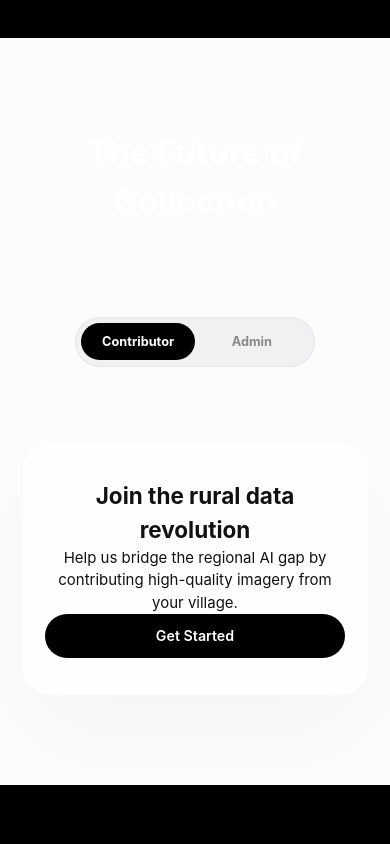
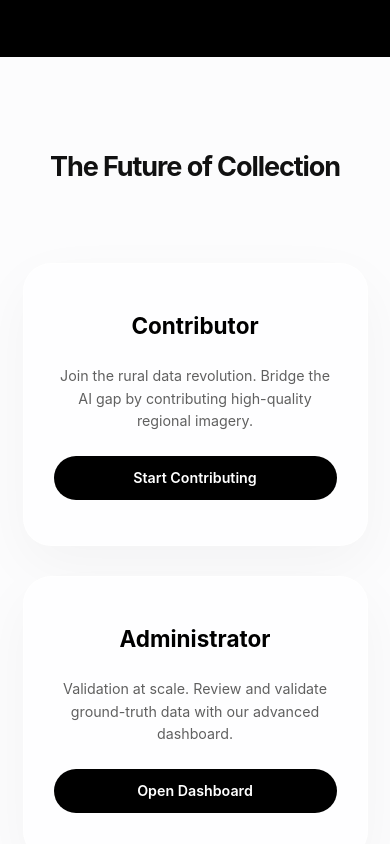
Before and after one commit to AashrayS/Joshtalks-AI, a Next.js app in the folder joshtalks-ai/: page / in a window 390 px wide. Shown: the part 1180-2024 px from the top of the page. Built offline with nearby package versions, Linux system fonts and the light colour scheme.

Commit message:
feat: revamp mode section and optimize mobile icons

```diff
--- a/joshtalks-ai/src/app/home.css
+++ b/joshtalks-ai/src/app/home.css
@@ -10,7 +10,7 @@
 
 /* Hero Section */
 .hero {
-  min-height: 100vh; /* Controlled by 100vh sectioning */
+  min-height: 100vh;
   display: flex;
   flex-direction: column;
   align-items: center;
@@ -20,7 +20,7 @@
 }
 
 .brand-badge {
-  font-size: 0.8rem; /* Scaled down */
+  font-size: 0.8rem;
   font-weight: 600;
   color: var(--text-secondary);
   background: var(--bg-accent);
@@ -31,7 +31,7 @@
 }
 
 .typewriter-h1 {
-  font-size: clamp(2.5rem, 6vw, 4.5rem); /* Scaled down significantly */
+  font-size: clamp(2.5rem, 6vw, 4.5rem);
   font-weight: 700;
   line-height: 1.1;
   letter-spacing: -0.05em;
@@ -40,7 +40,7 @@
 }
 
 .hero-subtext {
-  font-size: 1.15rem; /* Scaled down */
+  font-size: 1.15rem;
   color: var(--text-secondary);
   line-height: 1.7;
   margin: 1.5rem 0 3rem;
@@ -114,75 +114,65 @@
 }
 
 .section-text.centered h2 {
+  color: #111;
+  font-size: 3rem;
+  font-weight: 700;
+  margin-bottom: 2rem;
+  letter-spacing: -0.04em;
+}
+
+.dark-context .section-text.centered h2 {
   color: #fff;
-  font-size: 3rem;
 }
 
 .section-text.centered p {
   color: #888;
 }
 
-/* Mode Section - Fullscreen */
+/* Mode Section - Direct Join Layout */
 .mode-section {
   min-height: 100vh;
   display: flex;
   flex-direction: column;
   align-items: center;
   justify-content: center;
-  gap: 6rem; /* Increased gap from 4rem */
+  gap: 5rem;
+  text-align: center;
 }
 
-.mode-toggle-wrapper {
-  display: flex;
-  justify-content: center;
-  margin-bottom: 2rem;
+.mode-grid {
+  display: grid;
+  grid-template-columns: 1fr 1fr;
+  gap: 3rem;
+  max-width: 1100px;
+  width: 100%;
 }
 
-.mode-toggle {
-  background: #f1f1f4;
-  padding: 0.35rem;
-  border-radius: 100px;
+.mode-card {
+  padding: 4rem 3rem;
+  text-align: center;
   display: flex;
-  position: relative;
-  width: 260px;
-  border: 1px solid rgba(0,0,0,0.05);
-}
-
-.mode-toggle button {
-  flex: 1;
-  padding: 0.75rem;
-  font-size: 0.85rem;
-  font-weight: 700;
-  color: #888; /* Inactive color */
-  z-index: 2;
+  flex-direction: column;
+  align-items: center;
+  gap: 1.5rem;
   transition: var(--transition);
 }
 
-.mode-toggle button.active {
-  color: #fff; /* Active color on black slider */
+.mode-card:hover {
+  transform: translateY(-5px);
+  box-shadow: 0 30px 60px rgba(0,0,0,0.06);
 }
 
-.mode-slider {
-  position: absolute;
-  top: 0.35rem;
-  left: 0.35rem;
-  width: calc(50% - 0.35rem);
-  height: calc(100% - 0.7rem);
-  background: #000;
-  border-radius: 100px;
-  transition: var(--transition);
-  z-index: 1;
+.mode-card h3 {
+  font-size: 1.5rem;
+  font-weight: 700;
+  color: #000;
 }
 
-.mode-slider.admin { transform: translateX(100%); }
-
-.mode-card {
-  max-width: 850px;
-  margin: 0 auto;
-  border: none;
-  padding: 5rem; /* Increased padding */
-  text-align: center;
-  box-shadow: 0 40px 100px rgba(0,0,0,0.03);
+.mode-card p {
+  color: var(--text-secondary);
+  font-size: 0.95rem;
+  line-height: 1.6;
 }
 
 /* Editor Preview Section - Fullscreen Dark */
@@ -197,7 +187,6 @@
   color: #fff;
 }
 
-/* High-Fidelity Editor Mockup (Light Mode Window) */
 .editor-window-container {
   position: relative;
   width: 100%;
@@ -227,7 +216,6 @@
   z-index: -1;
 }
 
-/* Sidebar */
 .editor-sidebar {
   width: 50px;
   background: #f8f8f9;
@@ -250,7 +238,6 @@
   color: #4285f4;
 }
 
-/* Main Editor Area */
 .editor-main {
   flex: 1;
   display: flex;
@@ -309,7 +296,6 @@
   background: #4285f4;
 }
 
-/* Breadcrumbs */
 .editor-breadcrumbs {
   background: #ffffff;
   padding: 0.75rem 1.5rem;
@@ -318,7 +304,6 @@
   border-bottom: 1px solid #f8f8f9;
 }
 
-/* Code Content Area */
 .editor-code-row {
   display: flex;
   padding: 1rem 0;
@@ -340,11 +325,11 @@
   flex: 1;
 }
 
-/* Specific High-Fidelity Highlighting */
-.st-purple { color: #a45ad3; } /* import, export, return */
-.st-pink { color: #d35a8f; }   /* function names */
-.st-orange { color: #e76c3c; } /* strings */
-.st-blue { color: #4285f4; }   /* types */
+/* Syntax Highlighting */
+.st-purple { color: #a45ad3; }
+.st-pink { color: #d35a8f; }
+.st-orange { color: #e76c3c; }
+.st-blue { color: #4285f4; }
 .st-comment { color: #b0b1b5; font-style: italic; }
 
 .code-line-active {
@@ -390,13 +375,15 @@
   }
 
   .icon-curve-container {
-    padding: 0 1rem;
+    padding: 0 2rem;
     overflow-x: auto;
-    justify-content: flex-start;
-    gap: 1.5rem;
-    -webkit-overflow-scrolling: touch;
+    display: flex !important;
+    flex-wrap: nowrap !important;
+    justify-content: flex-start !important;
+    gap: 2rem;
     scrollbar-width: none;
     margin-bottom: 4rem;
+    -webkit-overflow-scrolling: touch;
   }
 
   .icon-curve-container::-webkit-scrollbar { display: none; }
@@ -406,9 +393,9 @@
   }
 
   .icon-bubble {
-    flex-shrink: 0;
-    width: 48px;
-    height: 48px;
+    flex-shrink: 0 !important;
+    width: 60px !important;
+    height: 60px !important;
   }
 
   .section-text.centered h2 {
@@ -421,17 +408,13 @@
     gap: 3rem;
   }
 
-  .mode-toggle {
-    width: 240px;
+  .mode-grid {
+    grid-template-columns: 1fr;
+    gap: 2rem;
   }
 
   .mode-card {
-    padding: 2.5rem 1.5rem;
-    width: 100%;
-  }
-
-  .mode-card h2 {
-    font-size: 1.5rem;
+    padding: 3rem 2rem;
   }
 
   .editor-preview-section {
--- a/joshtalks-ai/src/app/page.js
+++ b/joshtalks-ai/src/app/page.js
@@ -5,7 +5,6 @@ import Link from 'next/link';
 import './home.css';
 
 export default function Home() {
-  const [activeMode, setActiveMode] = useState('contributor');
   const [typewriterText, setTypewriterText] = useState('');
   const fullText = "Experience liftoff with India's Next-Gen Data";
 
@@ -65,45 +64,23 @@ export default function Home() {
         </div>
       </section>
 
-      {/* Mode Toggle - Light Section */}
+      {/* Mode Section - Direct Join */}
       <section className="mode-section container">
         <div className="section-text centered">
-          <h2 style={{ fontSize: '2.2rem', marginBottom: '3rem' }}>The Future of Collection</h2>
+          <h2>The Future of Collection</h2>
         </div>
 
-        <div className="mode-toggle-wrapper">
-          <div className="mode-toggle">
-            <button
-              className={activeMode === 'contributor' ? 'active' : ''}
-              onClick={() => setActiveMode('contributor')}
-            >
-              Contributor
-            </button>
-            <button
-              className={activeMode === 'admin' ? 'active' : ''}
-              onClick={() => setActiveMode('admin')}
-            >
-              Admin
-            </button>
-            <div className={`mode-slider ${activeMode}`}></div>
+        <div className="mode-grid animate-fade-in">
+          <div className="mode-card glass-card">
+            <h3>Contributor</h3>
+            <p>Join the rural data revolution. Bridge the AI gap by contributing high-quality regional imagery.</p>
+            <Link href="/submit" className="btn-primary">Start Contributing</Link>
           </div>
-        </div>
 
-        <div className="mode-display animate-fade-in" key={activeMode}>
-          <div className="card mode-card glass-card">
-            {activeMode === 'contributor' ? (
-              <div className="mode-content">
-                <h2>Join the rural data revolution</h2>
-                <p>Help us bridge the regional AI gap by contributing high-quality imagery from your village.</p>
-                <Link href="/submit" className="btn-primary">Get Started</Link>
-              </div>
-            ) : (
-              <div className="mode-content">
-                <h2>Validation at scale</h2>
-                <p>Review and validate ground-truth data with our advanced administrative dashboard.</p>
-                <Link href="/admin" className="btn-primary">Open Dashboard</Link>
-              </div>
-            )}
+          <div className="mode-card glass-card">
+            <h3>Administrator</h3>
+            <p>Validation at scale. Review and validate ground-truth data with our advanced dashboard.</p>
+            <Link href="/admin" className="btn-primary">Open Dashboard</Link>
           </div>
         </div>
       </section>
```
